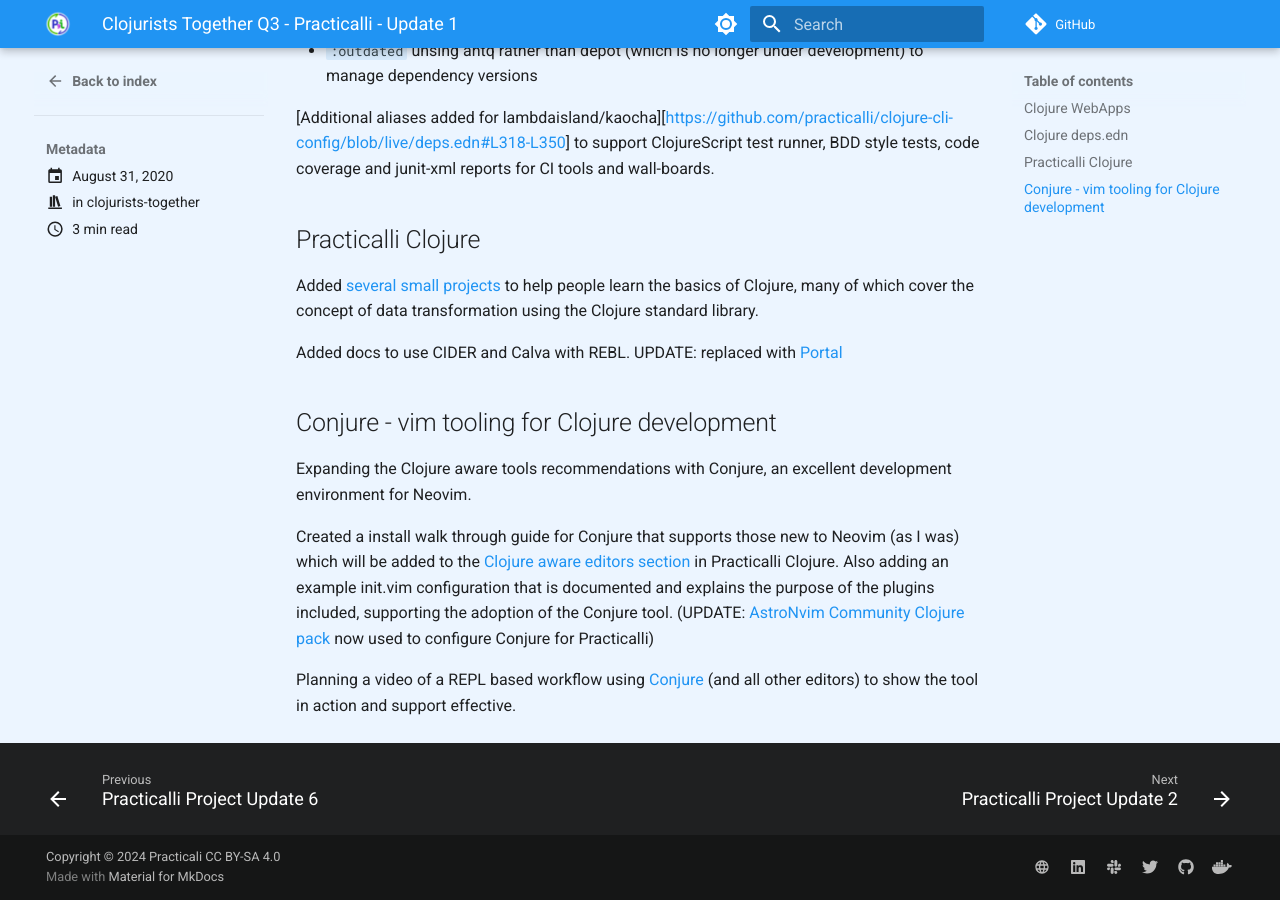
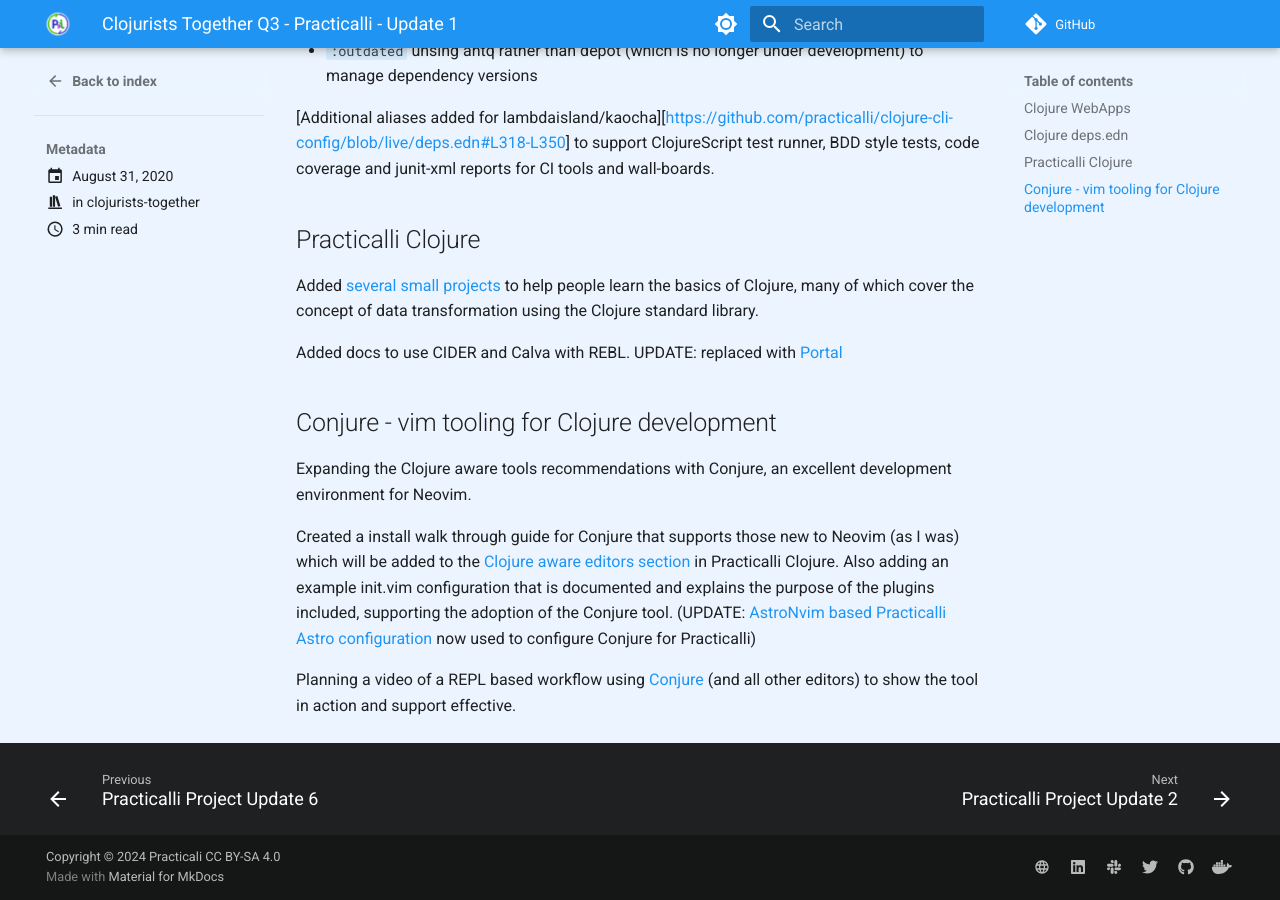
Before and after one commit to practicalli/personal-journal, an MkDocs documentation site: the page built from docs/posts/clojurists-together/2020-August-16-31.md, in a window 1280 px wide and 900 px high, scrolled down 1616 px. Built offline with MkDocs 1.6.1 and Material for MkDocs 9.7.7, drawn with Linux system fonts in a browser that asks for light colours; comment, search, counter and statistics services are not loaded.

Commit message:
clojurists-together: update link to Practicalli Astro

```diff
--- a/docs/posts/clojurists-together/2020-August-16-31.md
+++ b/docs/posts/clojurists-together/2020-August-16-31.md
@@ -56,6 +56,6 @@ Added docs to use CIDER and Calva with REBL.  UPDATE: replaced with [Portal](htt
 ## Conjure - vim tooling for Clojure development
 Expanding the Clojure aware tools recommendations with Conjure, an excellent development environment for Neovim.
 
-Created a install walk through guide for Conjure that supports those new to Neovim (as I was) which will be added to the [Clojure aware editors section](http://practical.li/clojure/clojure-editors/) in Practicalli Clojure.  Also adding an example init.vim configuration that is documented and explains the purpose of the plugins included, supporting the adoption of the Conjure tool. (UPDATE: [AstroNvim Community Clojure pack](https://practical.li/neovim/configuration/astronvim/) now used to configure Conjure for Practicalli)
+Created a install walk through guide for Conjure that supports those new to Neovim (as I was) which will be added to the [Clojure aware editors section](http://practical.li/clojure/clojure-editors/) in Practicalli Clojure.  Also adding an example init.vim configuration that is documented and explains the purpose of the plugins included, supporting the adoption of the Conjure tool. (UPDATE: [AstroNvim based Practicalli Astro configuration](https://practical.li/neovim/install/neovim/#practicalli-astro-config) now used to configure Conjure for Practicalli)
 
 Planning a video of a REPL based workflow using [Conjure](https://github.com/Olical/conjure) (and all other editors) to show the tool in action and support effective.
```
